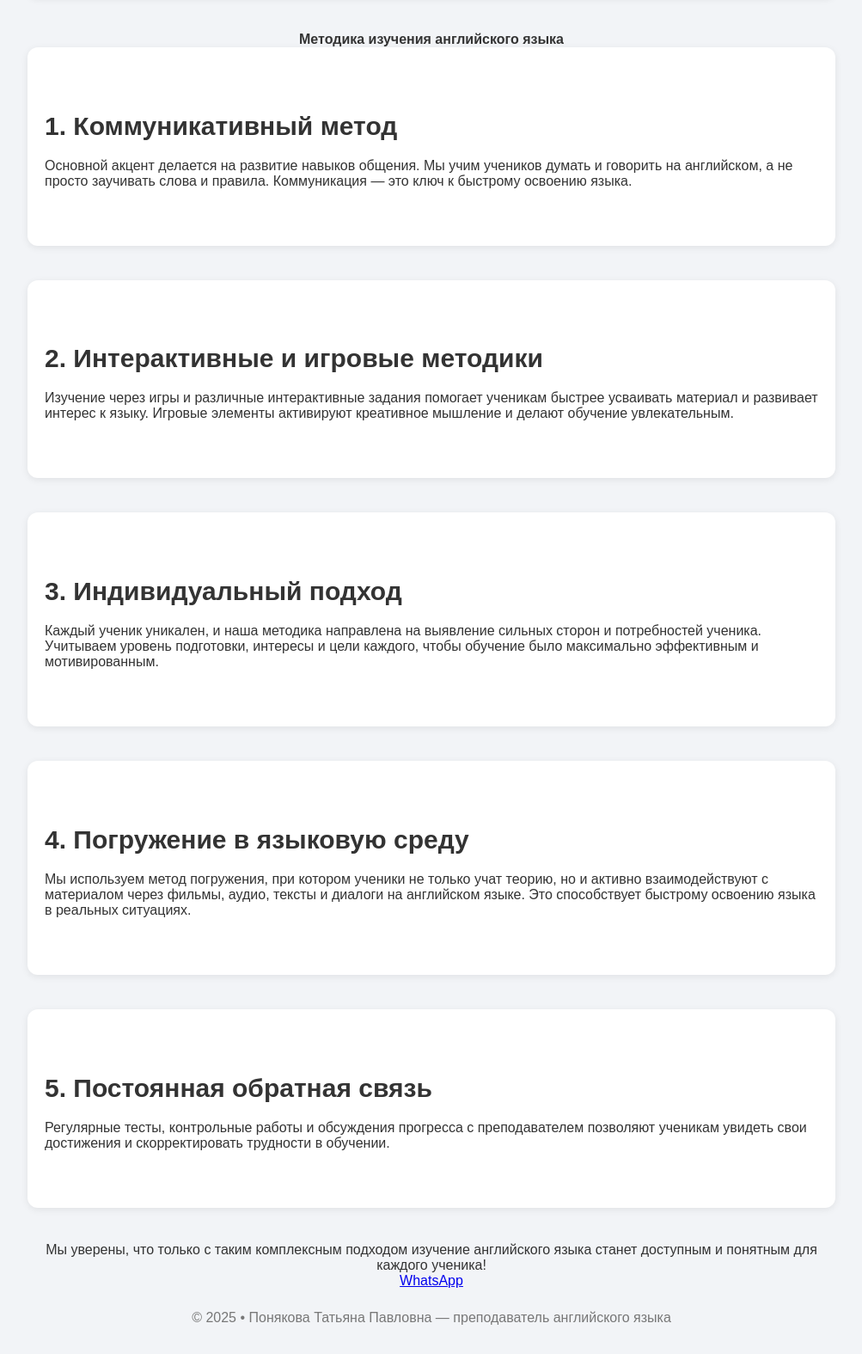
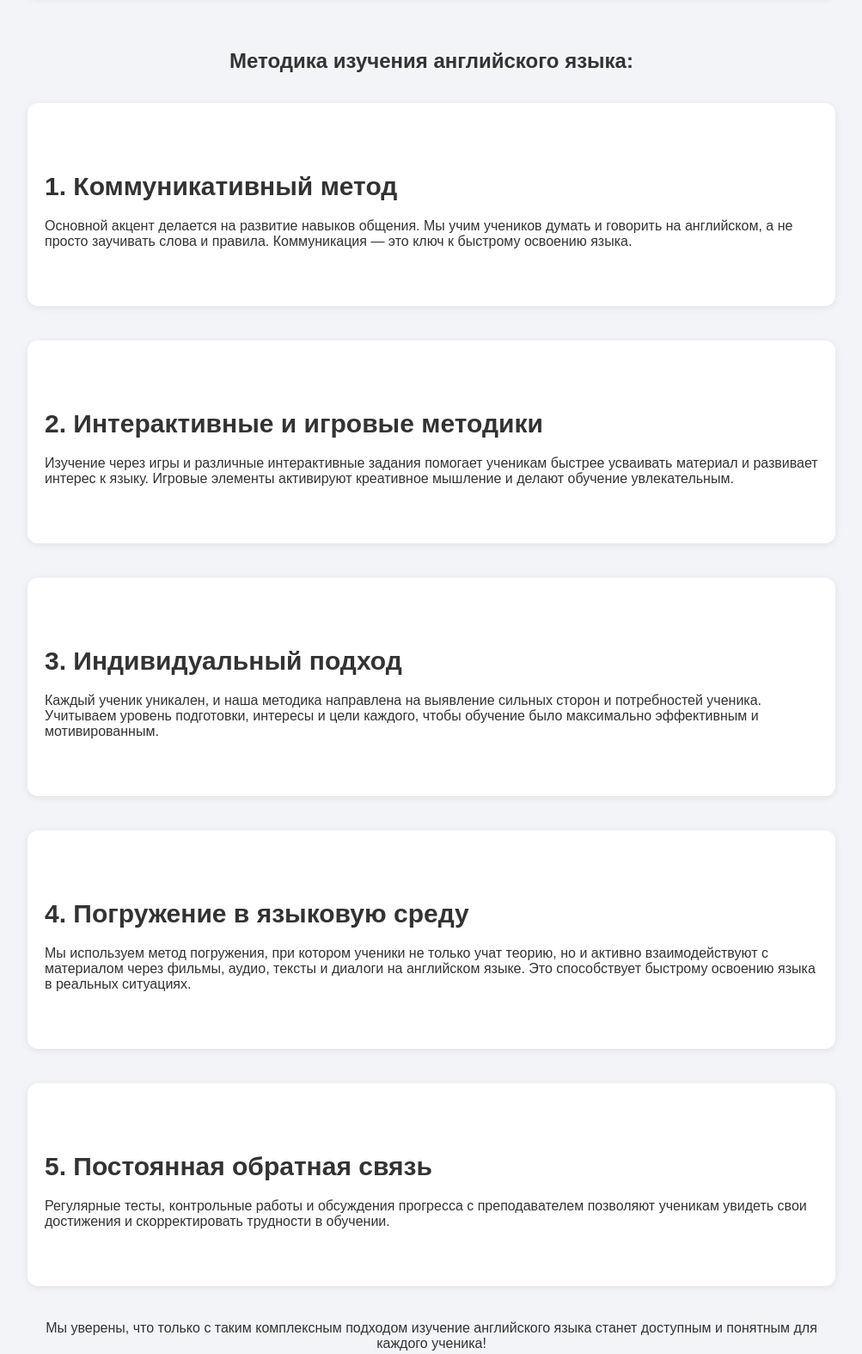
Before and after one commit to amir248/LearningEnglish, a plain HTML site: page index.html in a window 1280 px wide. Shown: the part 1609-3184 px from the top of the page at 86% size, without its empty margins (138-1141 px from the left). Drawn offline with Linux system fonts and the light colour scheme.

Commit message:
h2 and h3

```diff
--- a/index.html
+++ b/index.html
@@ -58,6 +58,10 @@
       font-size: 30px;
       margin-bottom: 20px;
     }
+    .section h3 {
+      font-size: 30px;
+      margin-bottom: 20px;
+    }
     .grid {
       display: grid;
       grid-template-columns: repeat(auto-fit, minmax(250px, 1fr));
@@ -98,6 +102,7 @@
         justify-content: center;
         text-align: center;
         margin:auto;
+        margin-bottom:15px;
     }
   </style>
   <script type="application/ld+json">
@@ -120,7 +125,7 @@
     }
   },
   "datePublished": "2025-12-04",
-  "dateModified": "2025-12-04",
+  "dateModified": "2025-12-05",
   "image": "https://learning-english.fonolog.ru/img/logo.png",
   "mainEntityOfPage": "https://learning-english.fonolog.ru/",
   "keywords": "методика изучения английского, обучение английскому, курсы английского языка, Татьяна Павловна Понякова, методика для детей и взрослых"
@@ -185,30 +190,31 @@
   <a class="button" href="tel:+79893619813">Связаться</a>
 </section>
 <div class="container">
-        <strong>Методика изучения английского языка</strong>
+        <strong><h2>Методика изучения английского языка:</h2></strong>
+
 
         <div class="section">
-            <h2>1. Коммуникативный метод</h2>
+            <h3>1. Коммуникативный метод</h3>
             <p>Основной акцент делается на развитие навыков общения. Мы учим учеников думать и говорить на английском, а не просто заучивать слова и правила. Коммуникация — это ключ к быстрому освоению языка.</p>
         </div>
 
         <div class="section">
-            <h2>2. Интерактивные и игровые методики</h2>
+            <h3>2. Интерактивные и игровые методики</h3>
             <p>Изучение через игры и различные интерактивные задания помогает ученикам быстрее усваивать материал и развивает интерес к языку. Игровые элементы активируют креативное мышление и делают обучение увлекательным.</p>
         </div>
 
         <div class="section">
-            <h2>3. Индивидуальный подход</h2>
+            <h3>3. Индивидуальный подход</h3>
             <p>Каждый ученик уникален, и наша методика направлена на выявление сильных сторон и потребностей ученика. Учитываем уровень подготовки, интересы и цели каждого, чтобы обучение было максимально эффективным и мотивированным.</p>
         </div>
 
         <div class="section">
-            <h2>4. Погружение в языковую среду</h2>
+            <h3>4. Погружение в языковую среду</h3>
             <p>Мы используем метод погружения, при котором ученики не только учат теорию, но и активно взаимодействуют с материалом через фильмы, аудио, тексты и диалоги на английском языке. Это способствует быстрому освоению языка в реальных ситуациях.</p>
         </div>
 
         <div class="section">
-            <h2>5. Постоянная обратная связь</h2>
+            <h3>5. Постоянная обратная связь</h3>
             <p>Регулярные тесты, контрольные работы и обсуждения прогресса с преподавателем позволяют ученикам увидеть свои достижения и скорректировать трудности в обучении.</p>
         </div>
 
```
